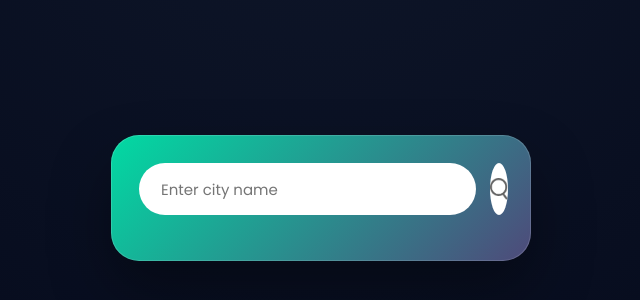
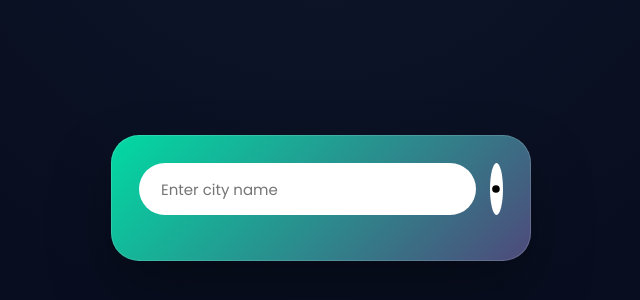
Before and after one commit to debuggingAvishka/Weather-app, a plain HTML site: page index.html in a window 1280 px wide. Shown: the part 202-502 px from the top of the page, 319-959 px from the left. Drawn offline with Linux system fonts and the light colour scheme.

Commit message:
Replace search button with SVG icon

```diff
--- a/index.html
+++ b/index.html
@@ -12,7 +12,13 @@
 
     <div class="search">
         <input type="text" placeholder="Enter city name" spellcheck="false" />
-        <button><img src="images/search.png" alt="Search"></button>
+        <button class="search-btn" aria-label="Search">
+    <svg viewBox="0 0 24 24">
+        <circle cx="11" cy="11" r="7"></circle>
+        <line x1="16.65" y1="16.65" x2="21" y2="21"></line>
+    </svg>
+</button>
+
     </div>
 
     <p class="loading">Fetching weather data...</p>
```
